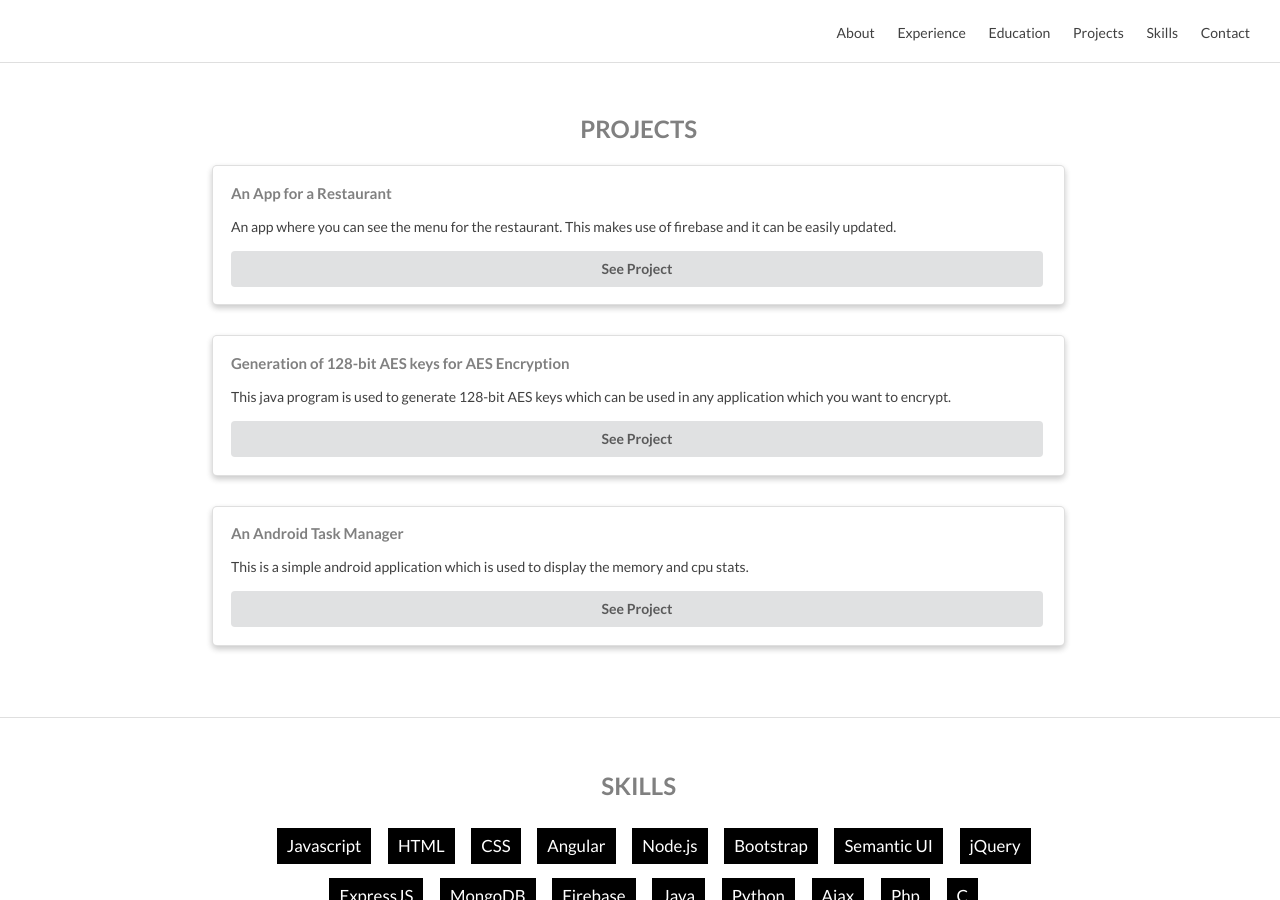
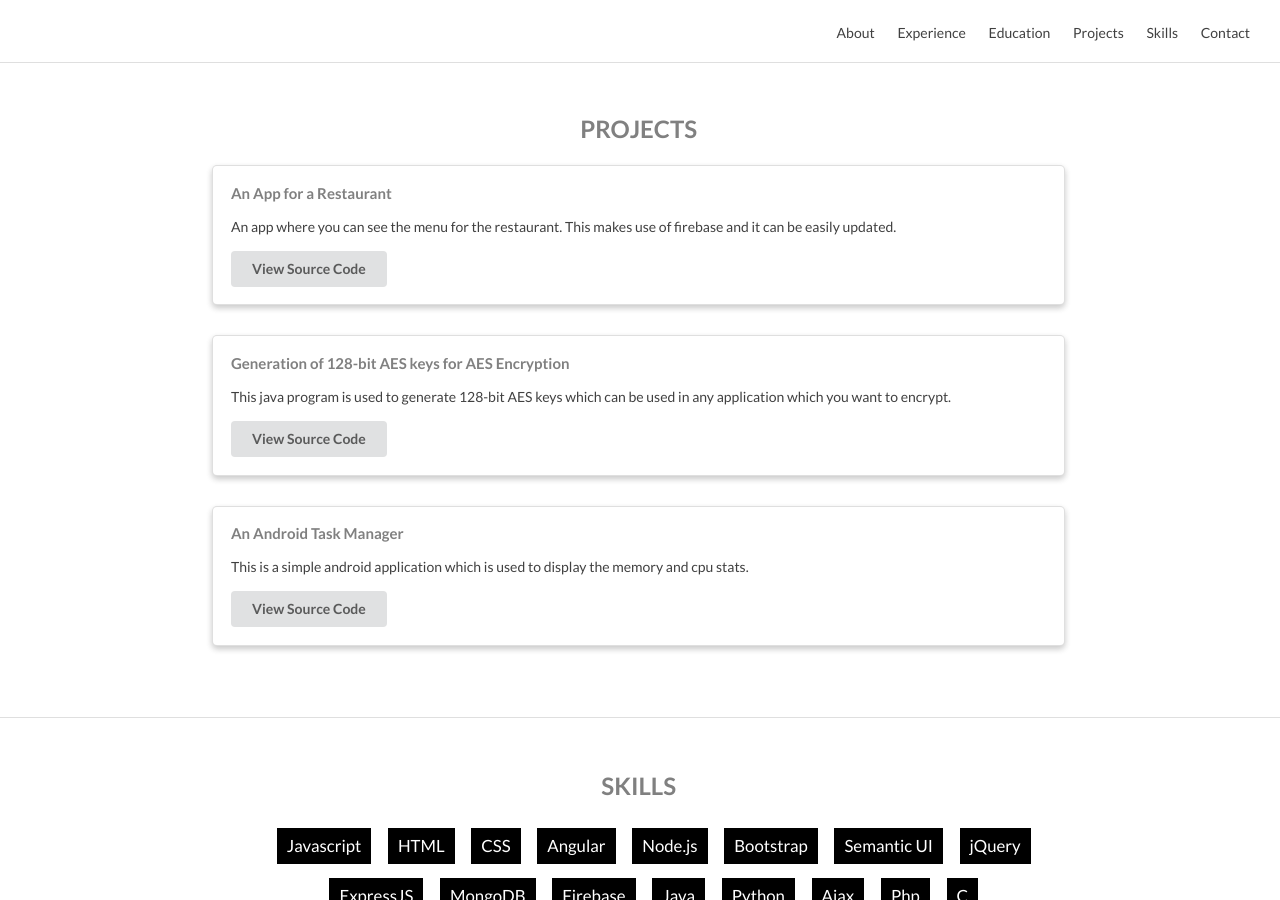
Before and after one commit to dainvinc/dainvinc.github.io, a Jekyll site: the page built from home.html, in a window 1280 px wide and 900 px high, scrolled down 1533 px. Built offline with Jekyll 4.4.1, drawn with Linux system fonts in a browser that asks for light colours; nearby versions of some CDN libraries.

Commit message:
Updated the buttons for the projects sections

```diff
--- a/home.html
+++ b/home.html
@@ -171,13 +171,14 @@ layout: default
         <div class="project-content">
           <h4>An App for a Restaurant</h4>
           <p>An app where you can see the menu for the restaurant. This makes use of firebase and it can be easily updated.</p>
+          <a href="https://github.com/dainvinc/ionicApp/tree/vignetto">
             <div class="ui animated button" tabindex="0">
-            <div class="visible content">See Project</div>
+              <div class="visible content">View Source Code</div>
               <div class="hidden content">
                 <i class="right arrow icon"></i>
-              <a href="https://github.com/dainvinc/ionicApp/tree/vignetto">View Code</a>
               </div>
             </div>
+          </a>
         </div>
       </div>
       <!-- CARD #2 -->
@@ -188,13 +189,14 @@ layout: default
         <div class="project-content">
           <h4>Generation of 128-bit AES keys for AES Encryption</h4>
           <p>This java program is used to generate 128-bit AES keys which can be used in any application which you want to encrypt.</p>
+          <a href="https://github.com/dainvinc/generating-128bit-keys-using-aes-encryption">
             <div class="ui animated button" tabindex="0">
-            <div class="visible content">See Project</div>
+              <div class="visible content">View Source Code</div>
               <div class="hidden content">
                 <i class="right arrow icon"></i>
-              <a href="https://github.com/dainvinc/generating-128bit-keys-using-aes-encryption">View Code</a>
               </div>
             </div>
+          </a>
         </div>
       </div>
       <!-- CARD #3 -->
@@ -205,13 +207,14 @@ layout: default
         <div class="project-content">
           <h4>An Android Task Manager</h4>
           <p>This is a simple android application which is used to display the memory and cpu stats.</p>
+          <a href="https://github.com/dainvinc/MobileTaskManager">
             <div class="ui animated button" tabindex="0">
-            <div class="visible content">See Project</div>
+              <div class="visible content">View Source Code</div>
               <div class="hidden content">
                 <i class="right arrow icon"></i>
-              <a href="https://github.com/dainvinc/MobileTaskManager">View Code</a>
               </div>
             </div>
+          </a>
         </div>
       </div>
 
```
Lines whose indentation alone changed are shown as unchanged.
